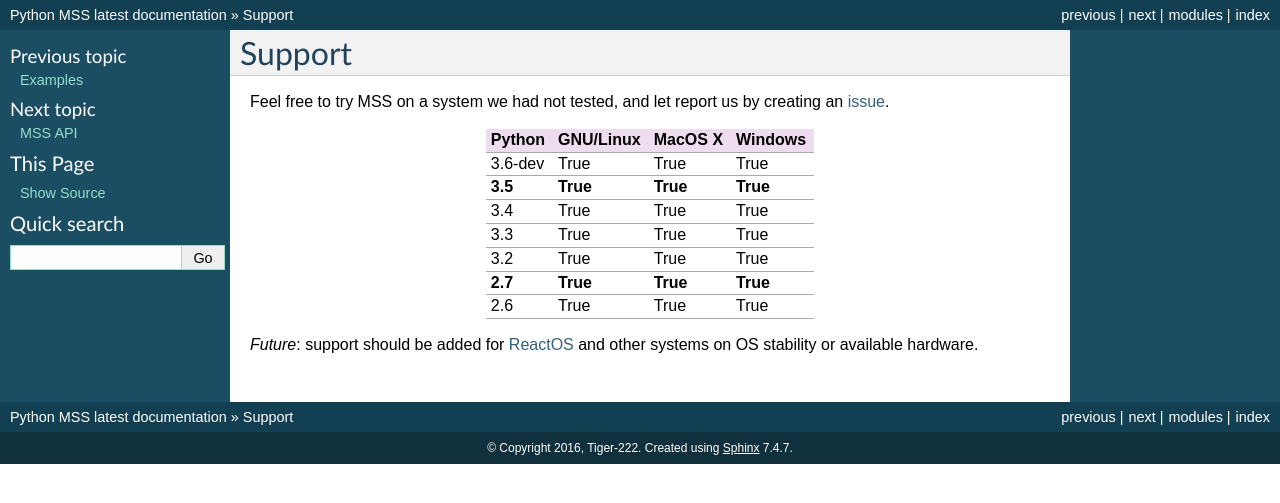
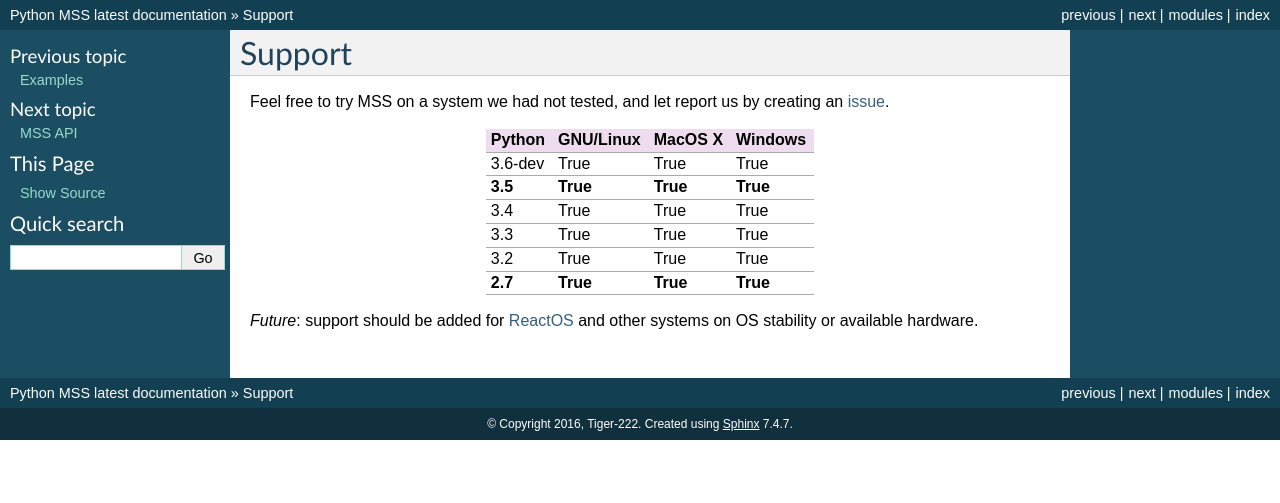
Before and after one commit to BoboTiG/python-mss, a Sphinx documentation site: the page built from docs/source/support.rst, in a window 1280 px wide. Shown: the top 503 px of the page. Built offline with Sphinx 7.4.7, drawn with Linux system fonts in a browser that asks for light colours.

Commit message:
Drop support for Python 2.6

```diff
--- a/README.rst
+++ b/README.rst
@@ -6,7 +6,7 @@ Python MSS
 
 An ultra fast cross-platform multiple screenshots module in pure python using ctypes.
 
-- **Python 2.6/3.6** and PEP8 compliant, no dependency;
+- **Python 2.7/3.6** and PEP8 compliant, no dependency;
 - very basic, it will grab one screen shot by monitor or a screen shot of all monitors and save it to a PNG file;
 - but you can use PIL and benefit from all its formats (or add yours directly);
 - it could be easily embedded into games and other softwares which require fast and plateforme optimized methods to grab screenshots;
--- a/docs/source/index.rst
+++ b/docs/source/index.rst
@@ -3,7 +3,7 @@ Welcome to Python MSS's documentation!
 
 An ultra fast cross-platform multiple screenshots module in pure python using ctypes.
 
-    - **Python 2.6/3.6** and :pep:`8` compliant, no dependency;
+    - **Python 2.7/3.6** and :pep:`8` compliant, no dependency;
     - very basic, it will grab one screen shot by monitor or a screen shot of all monitors and save it to a PNG file;
     - but you can use PIL and benefit from all its formats (or add yours directly);
     - it could be easily embedded into games and other softwares which require fast and plateforme optimized methods to grab screenshots;
--- a/docs/source/support.rst
+++ b/docs/source/support.rst
@@ -19,7 +19,5 @@ Feel free to try MSS on a system we had not tested, and let report us by creatin
 +----------+-----------+-------------+-----------+
 | **2.7**  | **True**  | **True**    |**True**   |
 +----------+-----------+-------------+-----------+
-| 2.6      | True      | True        | True      |
-+----------+-----------+-------------+-----------+
 
 *Future*: support should be added for `ReactOS <https://www.reactos.org>`_ and other systems on OS stability or available hardware.
```
Also changed, not shown: .travis.yml.
